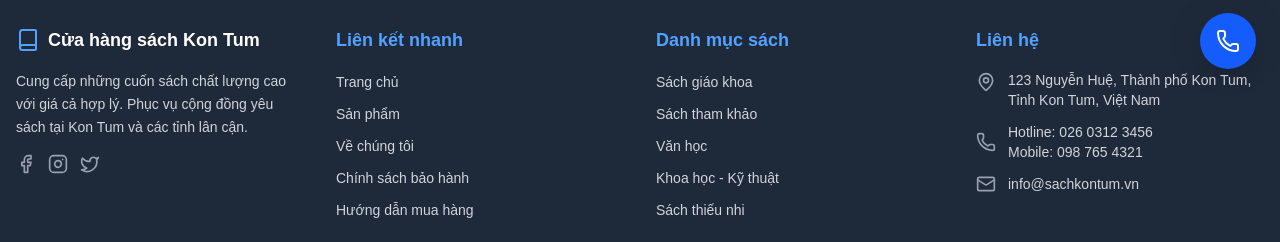
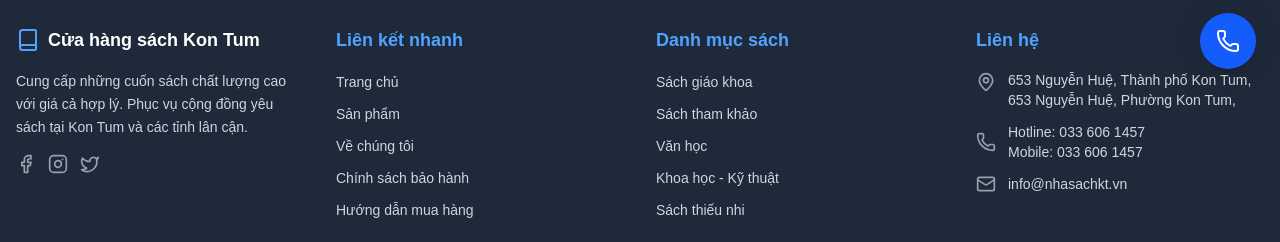
Before and after one commit to concakiem/upload2, a Next.js app: page / in a window 1280 px wide. Shown: the part 707-949 px from the top of the page. Built offline with nearby package versions, Linux system fonts and the light colour scheme; no server answers; the database is empty.

Commit message:
cap nhat lai sdt

```diff
--- a/components/FloatPhoneButton.js
+++ b/components/FloatPhoneButton.js
@@ -36,7 +36,7 @@ export default function FloatPhoneButton() {
   };
 
   const handlePhoneCall = () => {
-    window.open('tel:+84987654321', '_self');
+    window.open('tel:+84336061457', '_self');
   };
 
   const handleCloseCard = () => {
@@ -81,7 +81,7 @@ export default function FloatPhoneButton() {
                   onClick={handlePhoneCall}
                   className="text-2xl font-bold text-blue-600 hover:text-blue-700 transition-colors"
                 >
-                  098 765 4321
+                  033 606 1457
                 </button>
                 <p className="text-sm text-gray-500 mt-1">
                   Nhấn để gọi ngay
--- a/components/Footer.js
+++ b/components/Footer.js
@@ -122,8 +122,8 @@ export default function Footer() {
                 <MapPin className="w-5 h-5 text-gray-400 mt-0.5 flex-shrink-0" />
                 <div>
                   <p className="text-sm text-gray-300">
-                    123 Nguyễn Huệ, Thành phố Kon Tum,
-                    Tỉnh Kon Tum, Việt Nam
+                    653 Nguyễn Huệ, Thành phố Kon Tum,
+                    653 Nguyễn Huệ, Phường Kon Tum,
                   </p>
                 </div>
               </div>
@@ -132,10 +132,10 @@ export default function Footer() {
                 <Phone className="w-5 h-5 text-gray-400 flex-shrink-0" />
                 <div>
                   <p className="text-sm text-gray-300">
-                    Hotline: <a href="tel:02603123456" className="hover:text-white">026 0312 3456</a>
+                    Hotline: <a href="tel:0336061457" className="hover:text-white">033 606 1457</a>
                   </p>
                   <p className="text-sm text-gray-300">
-                    Mobile: <a href="tel:0987654321" className="hover:text-white">098 765 4321</a>
+                    Mobile: <a href="tel:0336061457" className="hover:text-white">033 606 1457</a>
                   </p>
                 </div>
               </div>
@@ -143,8 +143,8 @@ export default function Footer() {
               <div className="flex items-center space-x-3">
                 <Mail className="w-5 h-5 text-gray-400 flex-shrink-0" />
                 <p className="text-sm text-gray-300">
-                  <a href="mailto:info@sachkontum.vn" className="hover:text-white">
-                    info@sachkontum.vn
+                  <a href="mailto:info@nhasachkt.vn" className="hover:text-white">
+                    info@nhasachkt.vn
                   </a>
                 </p>
               </div>
```
